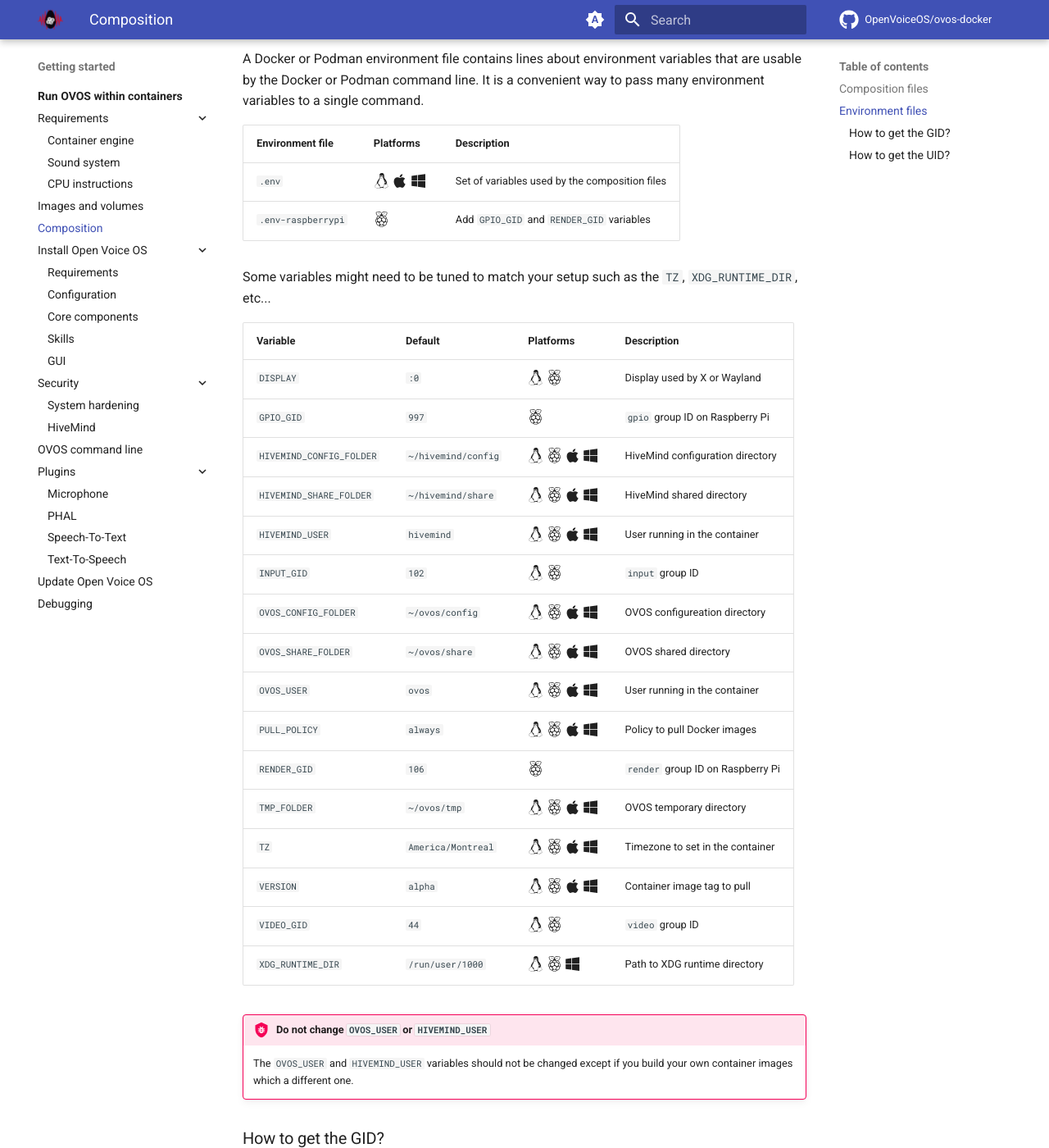
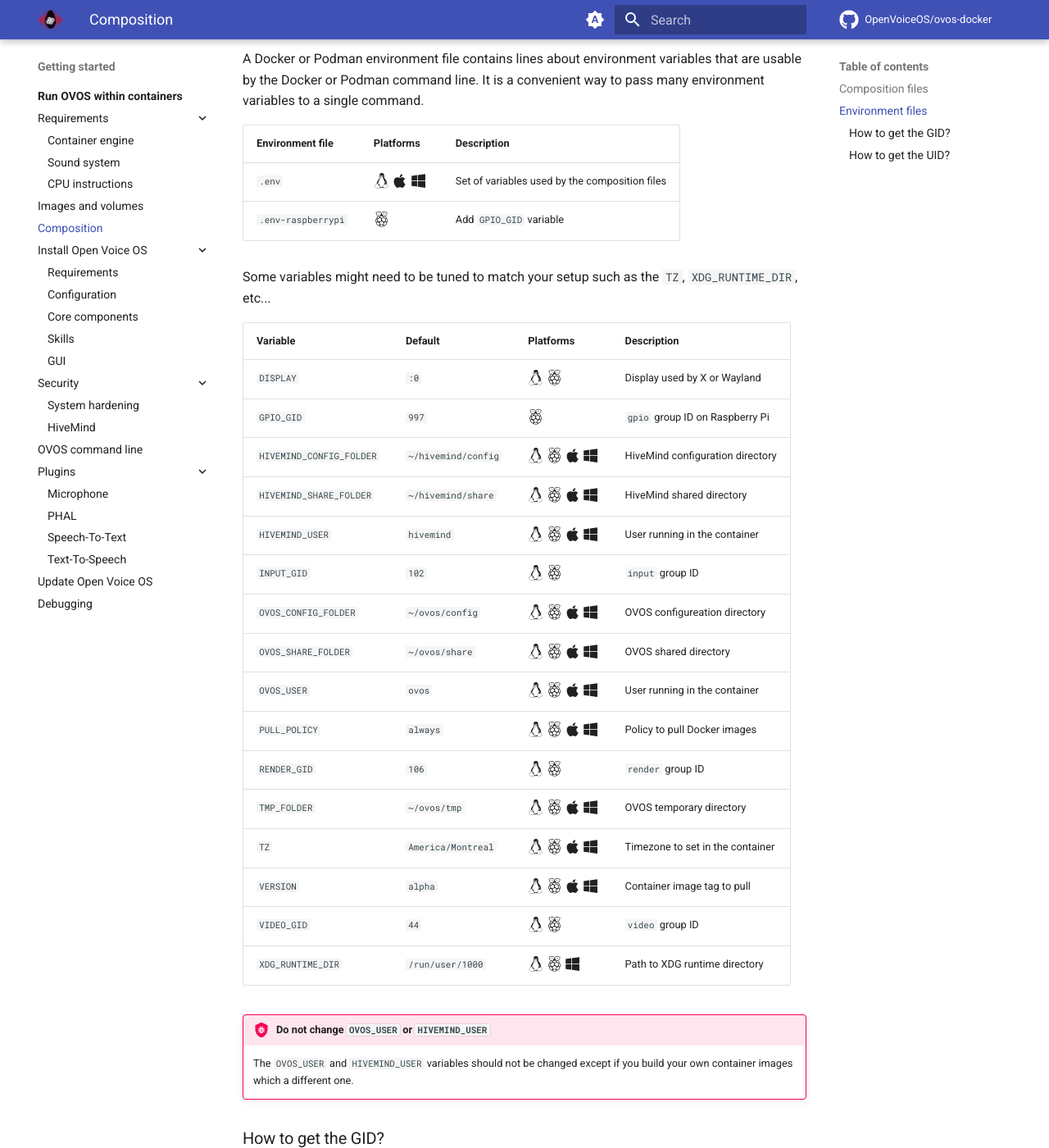
Before and after one commit to OpenVoiceOS/ovos-docker, an MkDocs documentation site: the page built from docs/getting-started/docker/composition.md, in a window 1280 px wide and 1400 px high, scrolled down 952 px. Shown: the whole window at 82% size. Built offline with MkDocs 1.6.1 and Material for MkDocs 9.7.7, drawn with Linux system fonts in a browser that asks for light colours; plug-ins that fetch from the network failed and are left out; comment, search, counter and statistics services are not loaded; some of the changed text lies outside the part shown.

Commit message:
[composition] Small update about render group

```diff
--- a/docs/getting-started/docker/composition.md
+++ b/docs/getting-started/docker/composition.md
@@ -24,7 +24,7 @@ A Docker or Podman environment file contains lines about environment variables t
 | Environment file   | Platforms                                                                                                                                                 | Description                                    |
 | ------------------ | --------------------------------------------------------------------------------------------------------------------------------------------------------- | ---------------------------------------------- |
 | `.env`             | :fontawesome-brands-linux:{ .lg title="Linux" } :fontawesome-brands-apple:{ .lg title="Mac OS" } :fontawesome-brands-windows:{ .lg title="Windows WSL2" } | Set of variables used by the composition files |
-| `.env-raspberrypi` | :fontawesome-brands-raspberry-pi:{ .lg title="Raspberry Pi" }                                                                                             | Add `GPIO_GID` and `RENDER_GID` variables      |
+| `.env-raspberrypi` | :fontawesome-brands-raspberry-pi:{ .lg title="Raspberry Pi" }                                                                                             | Add `GPIO_GID` variable                        |
 
 Some variables might need to be tuned to match your setup such as the `TZ`, `XDG_RUNTIME_DIR`, etc...
 
@@ -40,7 +40,7 @@ Some variables might need to be tuned to match your setup such as the `TZ`, `XDG
 | `OVOS_SHARE_FOLDER`      | `~/ovos/share`      | :fontawesome-brands-linux:{ .lg title="Linux" } :fontawesome-brands-raspberry-pi:{ .lg title="Raspberry Pi" } :fontawesome-brands-apple:{ .lg title="Mac OS" } :fontawesome-brands-windows:{ .lg title="Windows WSL2" } | OVOS shared directory             |
 | `OVOS_USER`              | `ovos`              | :fontawesome-brands-linux:{ .lg title="Linux" } :fontawesome-brands-raspberry-pi:{ .lg title="Raspberry Pi" } :fontawesome-brands-apple:{ .lg title="Mac OS" } :fontawesome-brands-windows:{ .lg title="Windows WSL2" } | User running in the container     |
 | `PULL_POLICY`            | `always`            | :fontawesome-brands-linux:{ .lg title="Linux" } :fontawesome-brands-raspberry-pi:{ .lg title="Raspberry Pi" } :fontawesome-brands-apple:{ .lg title="Mac OS" } :fontawesome-brands-windows:{ .lg title="Windows WSL2" } | Policy to pull Docker images      |
-| `RENDER_GID`             | `106`               | :fontawesome-brands-raspberry-pi:{ .lg title="Raspberry Pi" }                                                                                                                                                           | `render` group ID on Raspberry Pi |
+| `RENDER_GID`             | `106`               | :fontawesome-brands-linux:{ .lg title="Linux" } :fontawesome-brands-raspberry-pi:{ .lg title="Raspberry Pi" }                                                                                                           | `render` group ID                 |
 | `TMP_FOLDER`             | `~/ovos/tmp`        | :fontawesome-brands-linux:{ .lg title="Linux" } :fontawesome-brands-raspberry-pi:{ .lg title="Raspberry Pi" } :fontawesome-brands-apple:{ .lg title="Mac OS" } :fontawesome-brands-windows:{ .lg title="Windows WSL2" } | OVOS temporary directory          |
 | `TZ`                     | `America/Montreal`  | :fontawesome-brands-linux:{ .lg title="Linux" } :fontawesome-brands-raspberry-pi:{ .lg title="Raspberry Pi" } :fontawesome-brands-apple:{ .lg title="Mac OS" } :fontawesome-brands-windows:{ .lg title="Windows WSL2" } | Timezone to set in the container  |
 | `VERSION`                | `alpha`             | :fontawesome-brands-linux:{ .lg title="Linux" } :fontawesome-brands-raspberry-pi:{ .lg title="Raspberry Pi" } :fontawesome-brands-apple:{ .lg title="Mac OS" } :fontawesome-brands-windows:{ .lg title="Windows WSL2" } | Container image tag to pull       |
@@ -53,7 +53,7 @@ Some variables might need to be tuned to match your setup such as the `TZ`, `XDG
 
 ### How to get the GID?
 
-The `getent` command could be used in order to get the `GID` of `gpio` and `render` groups on Raspberry Pi OS.
+The `getent` command could be used in order to get the `GID` of `gpio` and `render` groups.
 
 === "Raspberry Pi"
 
```
Also changed, not shown: other parts of docs/getting-started/docker/composition.md (+1 -0 lines).
